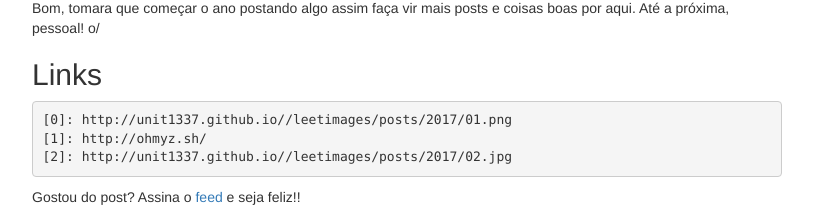
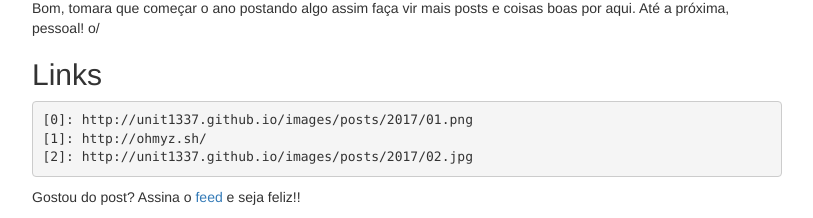
Before and after one commit to unit1337/unit1337.github.io, a Jekyll site: the page built from _posts/2017/2017-01-01-arch-linux-tmux.md, in a window 1280 px wide. Shown: the part 944-1162 px from the top of the page, without its empty margins (233-1046 px from the left). Built offline with Jekyll 4.4.1, drawn with Linux system fonts in a browser that asks for light colours; nearby versions of some CDN libraries; library files that are not in the unit come from our copies; comment, search, counter and statistics services are not loaded; some of the changed lines change nothing that is shown.

Commit message:
Initial layout

```diff
--- a/_config.yml
+++ b/_config.yml
@@ -1,7 +1,7 @@
 # Site settings
 title: "Unit1337"
 bye_message: "É nós que pwna hackudão!"
-baseurl: "/leet"
+baseurl: "/"
 url: "http://unit1337.github.io/"
 # disqus: gjuniioor
 
```
Also changed, not shown: README.md.
